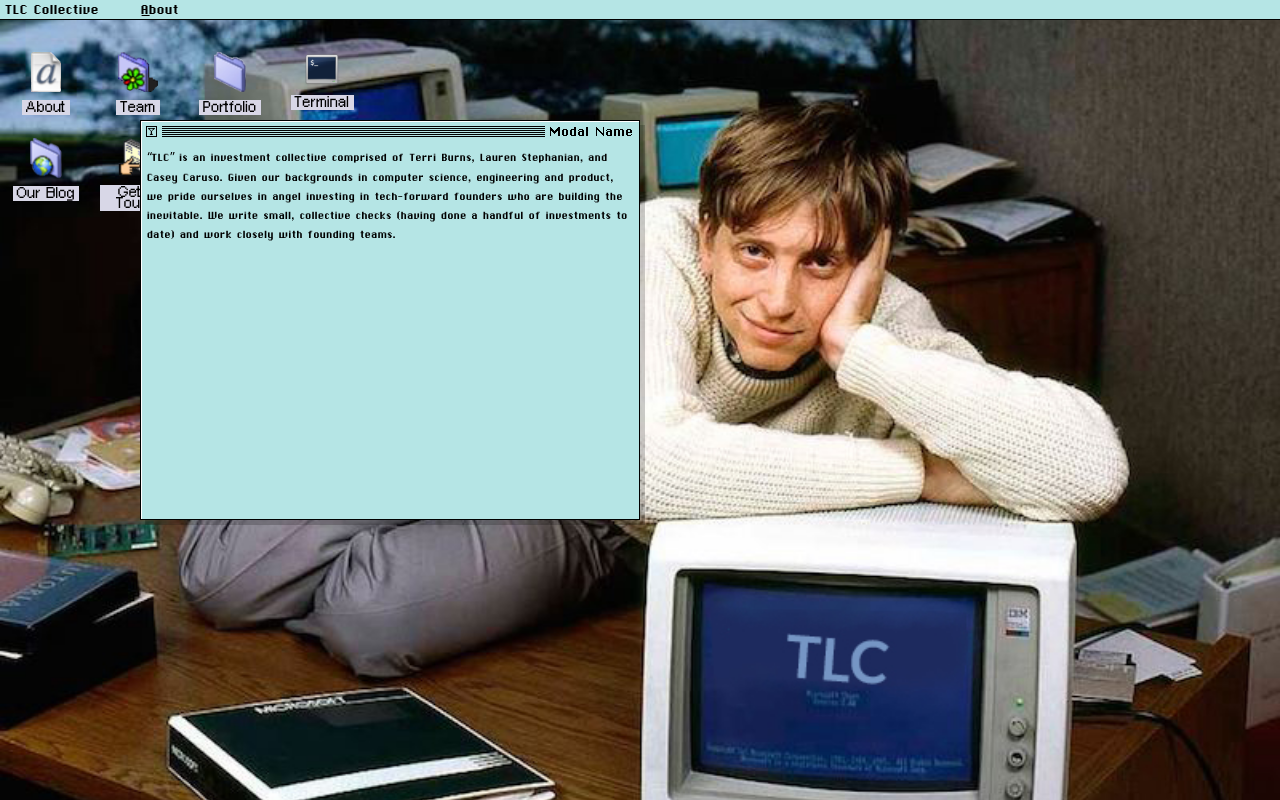
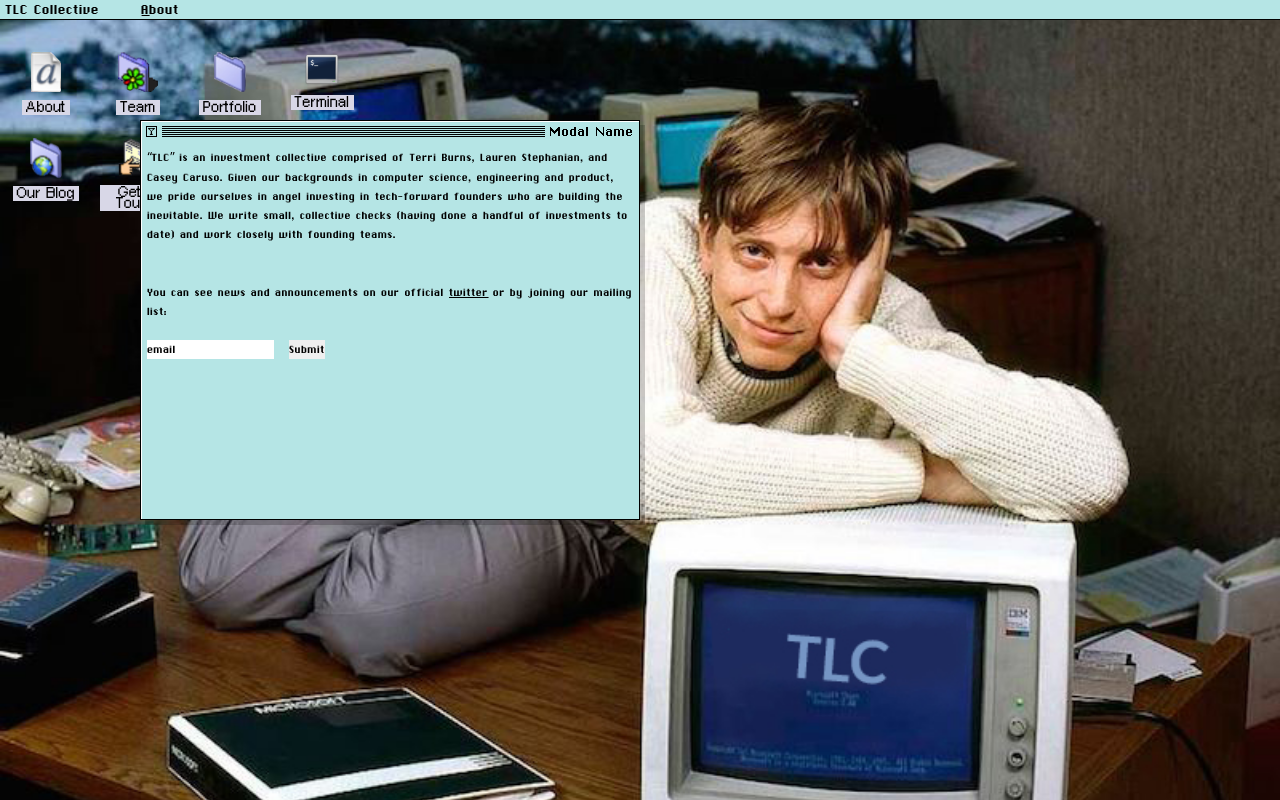
Before and after one commit to ckathleen/tlccollective, a Nuxt app: page / in a window 1280 px wide. Both pictures are taken after a click on the element "About". Built offline with nearby package versions, Linux system fonts and the light colour scheme.

Commit message:
adding better content to about and contact

```diff
--- a/components/desktop/folders/content/About.vue
+++ b/components/desktop/folders/content/About.vue
@@ -1,6 +1,16 @@
 <template>
     <div class="about">
-                “TLC” is an investment collective comprised of Terri Burns, Lauren Stephanian, and Casey Caruso. Given our backgrounds in computer science, engineering and product, we pride ourselves in angel investing in tech-forward founders who are building the inevitable. We write small, collective checks (having done a handful of investments to date) and work closely with founding teams.
+        “TLC” is an investment collective comprised of Terri Burns, Lauren Stephanian, and Casey Caruso. Given our backgrounds in computer science, engineering and product, we pride ourselves in angel investing in tech-forward founders who are building the inevitable. We write small, collective checks (having done a handful of investments to date) and work closely with founding teams.<br>
+        <br/>
+        <br/>
+        You can see news and announcements on our official <u><a href="https://twitter.com/tlc_collective" target="_blank">twitter</a></u> or by joining our mailing list:<br/>
+        <br/>
+        <form action="/action_page.php">
+        <input type="text" id="email" name="email" value="email">&nbsp;&nbsp;
+        <input type="submit" value="Submit">
+        </form>
+        <br/>
+        <br/>
     </div>
 </template>
 
--- a/components/desktop/folders/content/Contact.vue
+++ b/components/desktop/folders/content/Contact.vue
@@ -1,6 +1,13 @@
 <template>
     <div class="about">
-        Todo: create contact form or link directly to users email
+        If you would like to pitch TLC, are interested in building and/or investing with us, or are have general questions, please send us a note <u><a href="mailto:tlcinvestments@googlegroups.com">here</a></u>.
+        <br/>
+        <br/>
+        Alternatively, you can always send us a DM:<br/>
+        --> <u><a href="https://twitter.com/tlc_collective" target="_blank">TLC Team</a></u><br/>
+        --> <u><a href="https://twitter.com/tcburning" target="_blank">Terri Burns</a></u><br/>
+        --> <u><a href="https://twitter.com/lstephanian" target="_blank">Lauren Stephanian</a></u><br/>
+        --> <u><a href="https://twitter.com/caseykcaruso" target="_blank">Casey Caruso</a></u>
     </div>
 </template>
 
```
